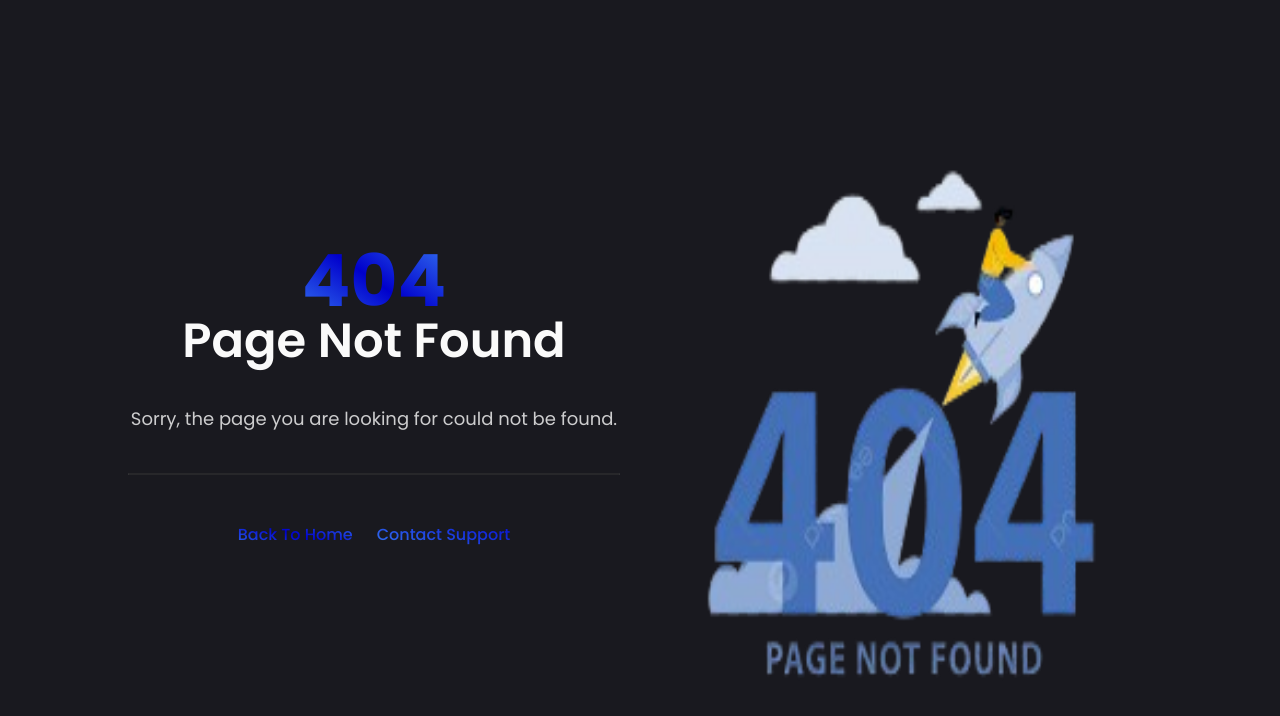
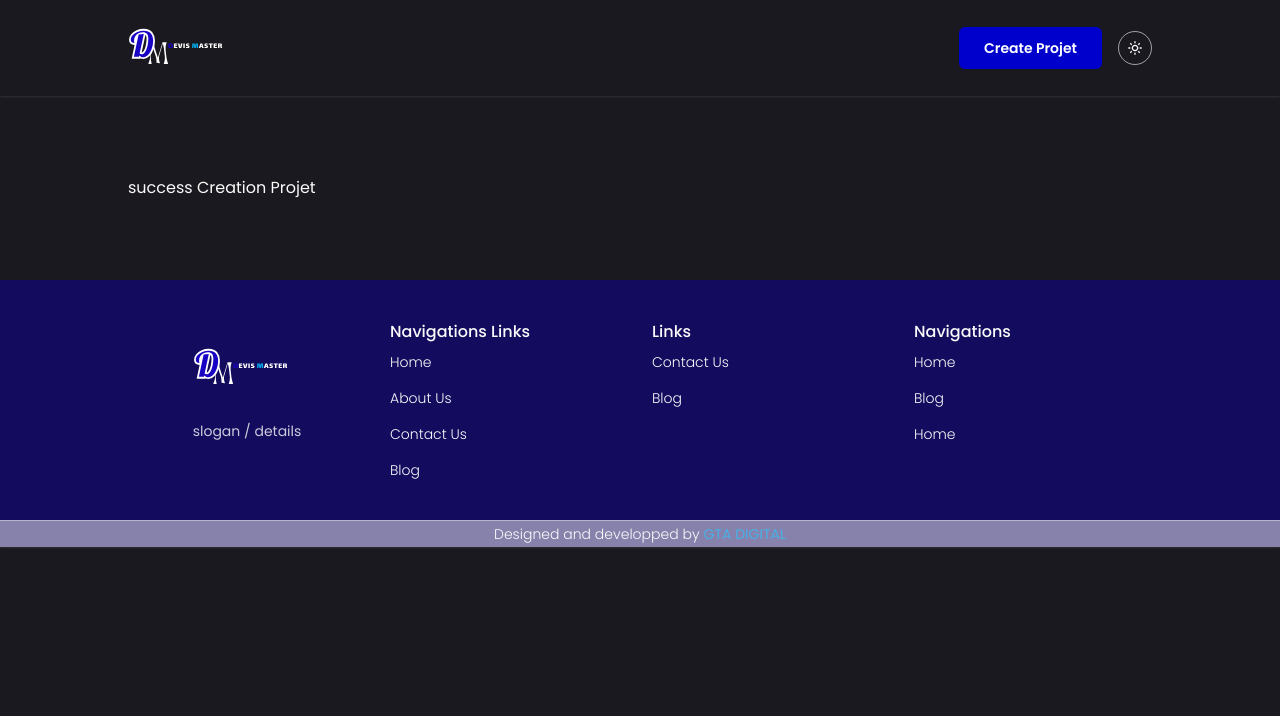
Before and after one commit to 01Barthez/quote-creator, a React (Vite) app: page /success-creation-projet/1 in a window 1280 px wide. Before the commit this address had no page. Shown: the top 716 px of the page. Built offline with nearby package versions, Linux system fonts and the light colour scheme.

Commit message:
feat: Create Validation-Projet Page

```diff
--- /dev/null
+++ b/src/pages/projet/successCreationProjet.tsx
@@ -0,0 +1,11 @@
+import React from 'react'
+
+const successCreationProjet: React.FC = () => {
+  return (
+    <section className="container">
+        success Creation Projet
+    </section>
+  )
+}
+
+export default successCreationProjet
--- a/src/routes/routes-projet/routeProjet.tsx
+++ b/src/routes/routes-projet/routeProjet.tsx
@@ -32,6 +32,14 @@ const projetRoutes = {
         },
 
         {
+            path: '/success-creation-projet/:slug',
+            element:
+                <PrivateRoute>
+                    <DynamicPageLoader pageKey="projet/successCreationProjet" />
+                </PrivateRoute>
+        },
+
+        {
             path: '/dashboard-projet/:slug',
             element:
                 <PrivateRoute>
```
